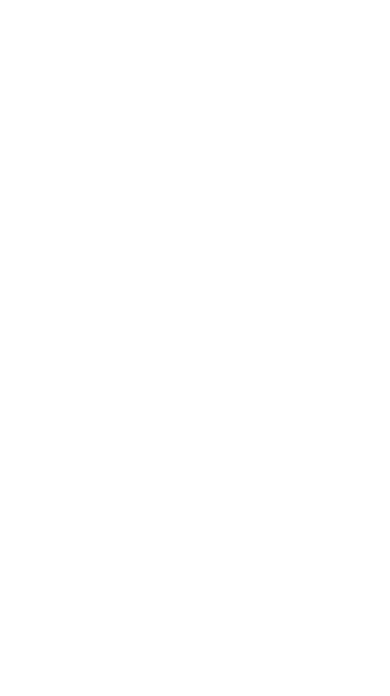
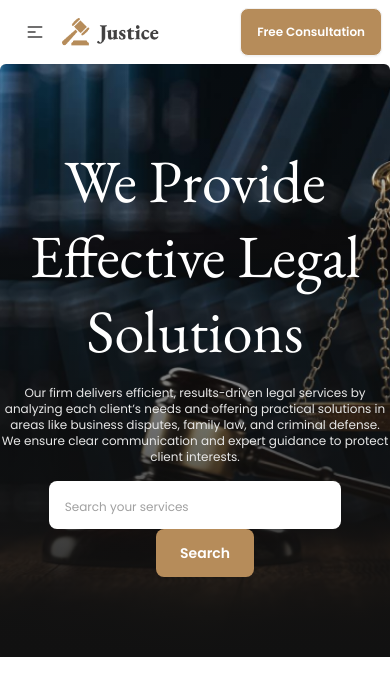
Before and after one commit to MohammadSajjadHossain9648/JusticeNook, a plain HTML site: page index.html in a window 390 px wide. Drawn offline with nearby package versions, Linux system fonts and the light colour scheme.

Commit message:
Add responsive header section using HTML and Tailwind CSS

```diff
--- a/index.html
+++ b/index.html
@@ -16,6 +16,76 @@
     <link rel="stylesheet" href="https://cdnjs.cloudflare.com/ajax/libs/font-awesome/4.7.0/css/font-awesome.min.css">
 </head>
 <body class="font_poppins text-black_color max-w-screen-xl mx-auto">
+    <main class="sm:mx-8 md:mx-20 lg:mx-32">
+        <!-- header section -->
+        <header>
+            <!-- navbar -->
+            <div class="navbar sm:my-4 md:my-8">
+                <div class="navbar-start">
+                    <div class="dropdown">
+                        <div tabindex="0" role="button" class="btn btn-ghost md:hidden">
+                            <svg
+                                xmlns="http://www.w3.org/2000/svg"
+                                class="h-5 w-5"
+                                fill="none"
+                                viewBox="0 0 24 24"
+                                stroke="currentColor">
+                                <path
+                                stroke-linecap="round"
+                                stroke-linejoin="round"
+                                stroke-width="2"
+                                d="M4 6h16M4 12h8m-8 6h16" />
+                            </svg>
+                        </div>
+                        <ul
+                        tabindex="0"
+                        class="menu menu-sm dropdown-content rounded-box z-[1] mt-3 w-32 p-2 backdrop-blur-lg">
+                        <li><a href="#" class="text-white_color p-2">Home</a></li>
+                        <li><a href="#" class="text-white_color p-2">Services</a></li>
+                        <li><a href="#" class="text-white_color p-2">Cases</a></li>
+                        <li><a href="#" class="text-white_color p-2">Blog</a></li>
+                        <li><a href="#" class="text-white_color p-2">Contact Us</a></li>
+                        </ul>
+                    </div>
+                    <figure>
+                        <img class="h-7" src="images/logo2.png" alt="brand logo image">
+                    </figure>
+                </div>
+
+                <div class="navbar-center hidden md:flex">
+                    <ul class="menu menu-horizontal">
+                        <li><a href="#" class="text-xs text-grey_color p-2">Home<img src="images/greater_sign.svg" alt="greater sign icon image"></a></li>
+                        <li><a href="#" class="text-xs text-grey_color p-2">Services<img src="images/greater_sign.svg" alt="greater sign icon image"></a></li>
+                        <li><a href="#" class="text-xs text-grey_color p-2">Cases<img src="images/greater_sign.svg" alt="greater sign icon image"></a></li>
+                        <li><a href="#" class="text-xs text-grey_color p-2">Blog<img src="images/greater_sign.svg" alt="greater sign icon image"></a></li>
+                        <li><a href="#" class="text-xs text-grey_color p-2">Contact Us<img src="images/greater_sign.svg" alt="greater sign icon image"></a></li>
+                    </ul>
+                </div>
+
+                <div class="navbar-end">
+                    <button class="btn bg-brown_color text-xs font-semibold text-white_color">Free Consultation</button>
+                </div>
+            </div>
+
+            <!-- body -->
+            <section class="relative text-white_color bg-[url('../images/banner.png')] bg-center bg-cover bg-no-repeat py-20 rounded-md">
+                <!-- shade over background image -->
+                <div class="absolute bg-gradient-to-t from-custom_grey_1 to-custom_grey_2 inset-0"></div>
+
+                <!-- container -->
+                <div class="relative z-10 sm:w-4/5 md:w-4/6 lg:w-1/2 mx-auto text-center">
+                    <h1 class="font_eb_garamond text-6xl leading-tight">We Provide Effective Legal Solutions</h1>
+                    <p class="py-4 text-xs text-shade_white_color1">
+                        Our firm delivers efficient, results-driven legal services by analyzing each client’s needs and offering practical solutions in areas like business disputes, family law, and criminal defense. We ensure clear communication and expert guidance to protect client interests.
+                    </p>
+                    <div class="">
+                        <input class="h-12 w-3/4 pl-4 text-black_color placeholder:text-xs placeholder:text-shade_grey_color outline-none rounded-lg" type="text" placeholder="Search your services">
+                        <button class="btn border-none bg-brown_color text-sm font-semibold text-white_color px-6 ml-5">Search</button>
+                    </div>
+                </div>
+            </section>
+        </header>
+    </main>
 
 </body>
 </html>
--- a/tailwind_custom_configuration.js
+++ b/tailwind_custom_configuration.js
@@ -13,6 +13,9 @@ tailwind.config = {
         shade_grey_color: 'rgb(160, 160, 160)',
 
         brown_color: 'rgb(182, 140, 90)',
+
+        custom_grey_1: 'rgb(17, 17, 17)',
+        custom_grey_2: 'rgba(17, 17, 17, 0)',
       }
     }
   }
```
Also changed, not shown: images/greater_sign.svg (added).
